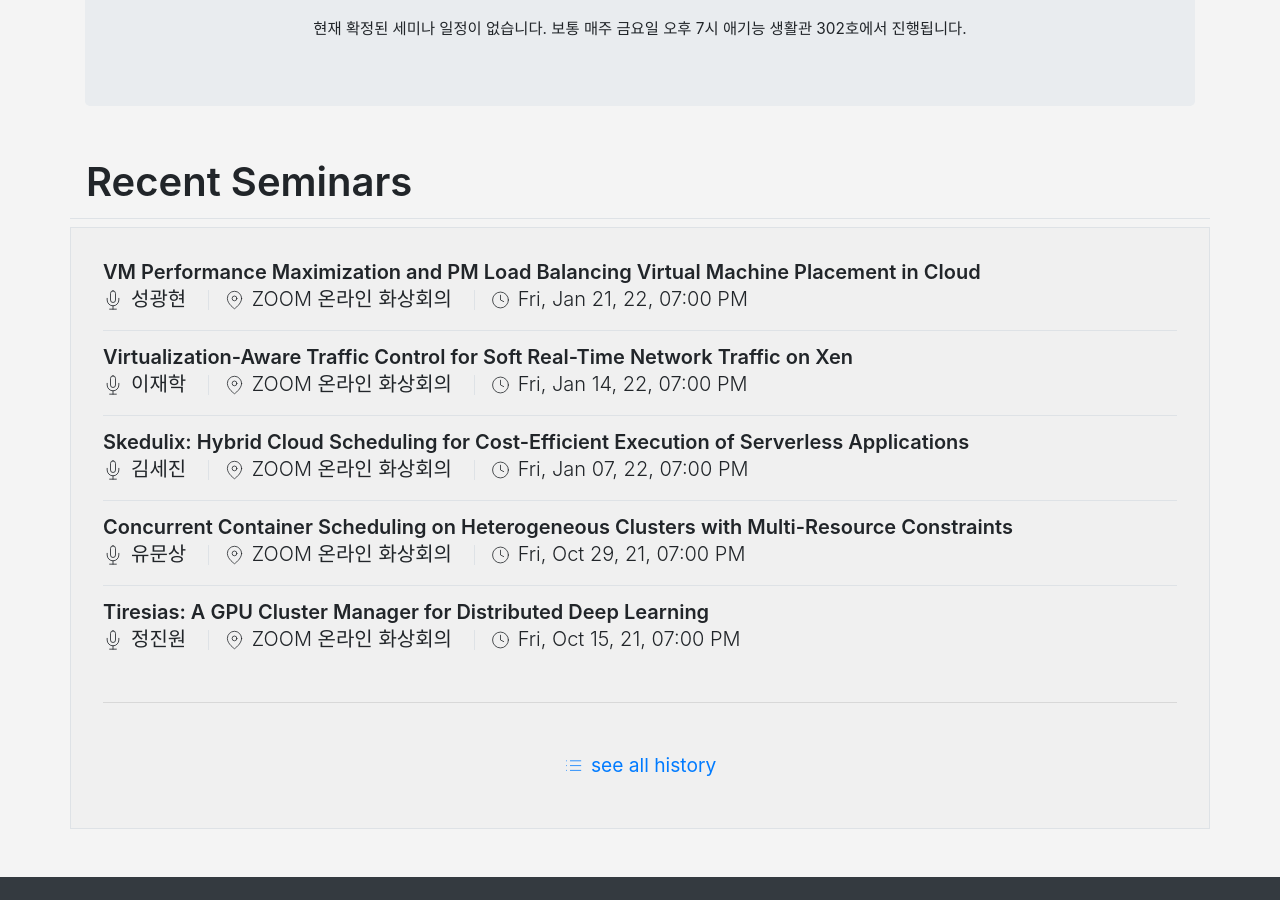
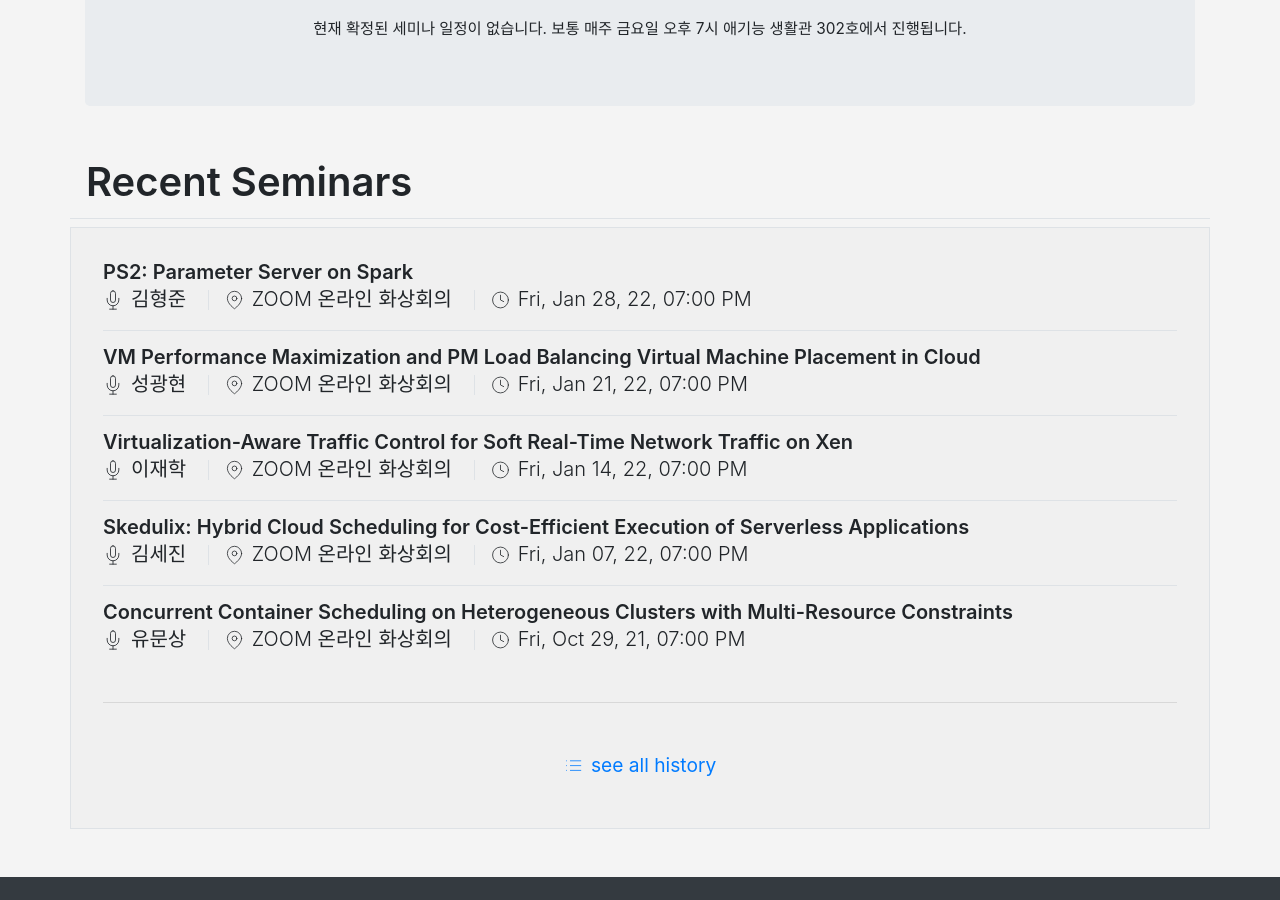
Before and after one commit to KU-Cloud/ku-cloud.github.io, a Jekyll site: the page built from seminar.html, in a window 1280 px wide and 900 px high, scrolled down 355 px. Built offline with Jekyll 4.4.1, drawn with Linux system fonts in a browser that asks for light colours.

Commit message:
Update: 22.01.28 seminar

```diff
--- a/_data/seminars.yaml
+++ b/_data/seminars.yaml
@@ -791,3 +791,7 @@
   speacker: 성광현
   date: 2022-01-21T19:00:00.000+0900
   location: ZOOM 온라인 화상회의
+- title: 'PS2: Parameter Server on Spark'
+  speacker: 김형준
+  date: 2022-01-28T19:00:00.000+0900
+  location: ZOOM 온라인 화상회의
```
